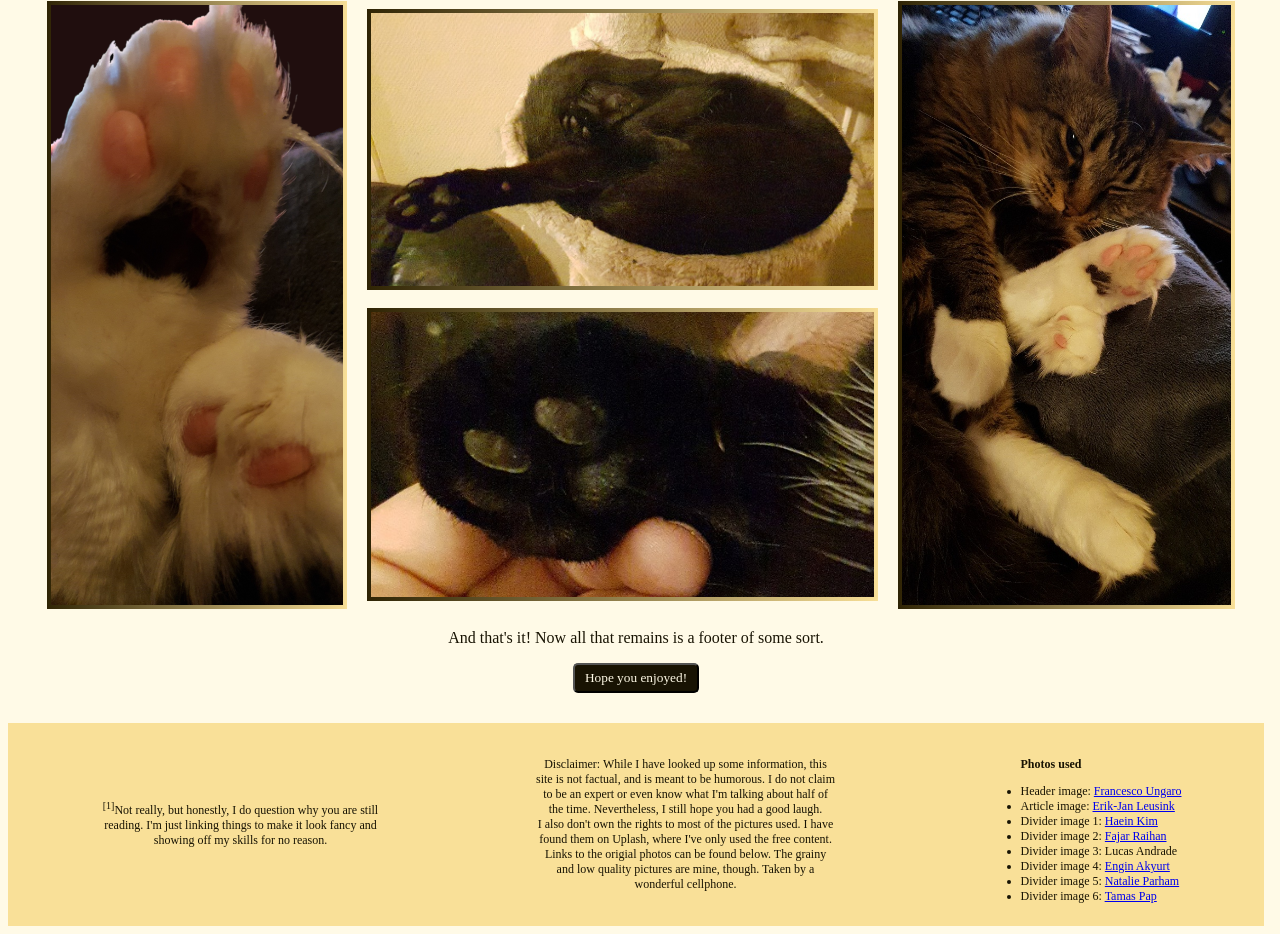
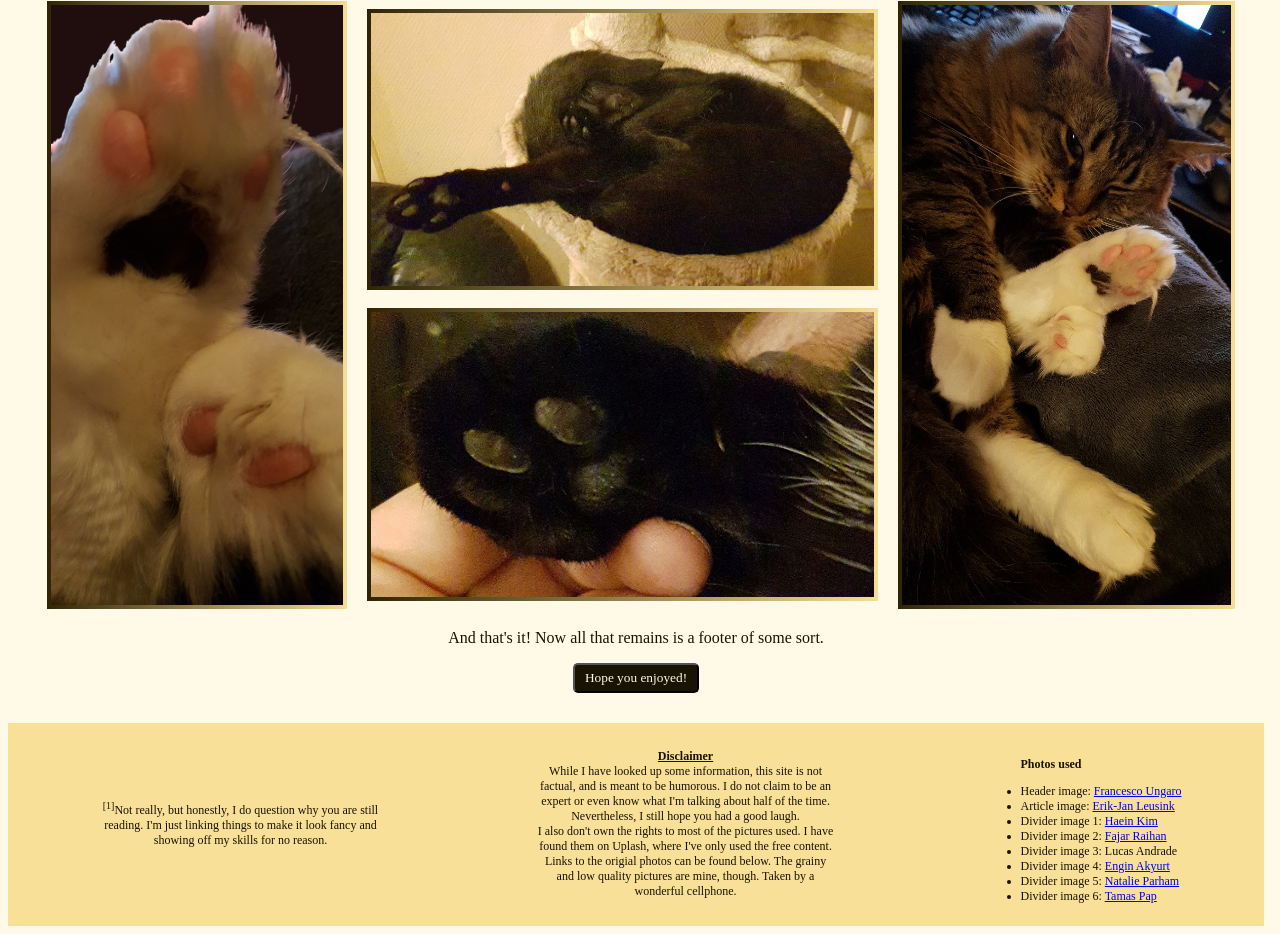
Before and after one commit to KaiM-B04/Homework, a plain HTML site: page index.html in a window 1280 px wide. Shown: the part 1284-2218 px from the top of the page. Drawn offline with Linux system fonts and the light colour scheme; a web font is replaced by a local one.

Commit message:
just some minor tweaks

```diff
--- a/index.html
+++ b/index.html
@@ -95,7 +95,8 @@
     <div class="footer">
       <div class="footnote"><p class="disclaimer"><sup>[1]</sup>Not really, but honestly, I do question why you are still reading. I'm just linking things to make it look fancy and showing off my skills for no reason.</p>
       </div>
-      <div class="disclaimer"><p>Disclaimer: While I have looked up some information, this site is not factual, and is meant to be humorous. I do not claim to be an expert or even know what I'm talking about half of the time. Nevertheless, I still hope you had a good laugh.<br>
+      <div class="disclaimer"><p><b><u>Disclaimer</b></u><br>
+         While I have looked up some information, this site is not factual, and is meant to be humorous. I do not claim to be an expert or even know what I'm talking about half of the time. Nevertheless, I still hope you had a good laugh.<br>
       I also don't own the rights to most of the pictures used. I have found them on Uplash, where I've only used the free content. Links to the origial photos can be found below. The grainy and low quality pictures are mine, though. Taken by a wonderful cellphone.</p>
       </div>
       <div class="photos">
```
